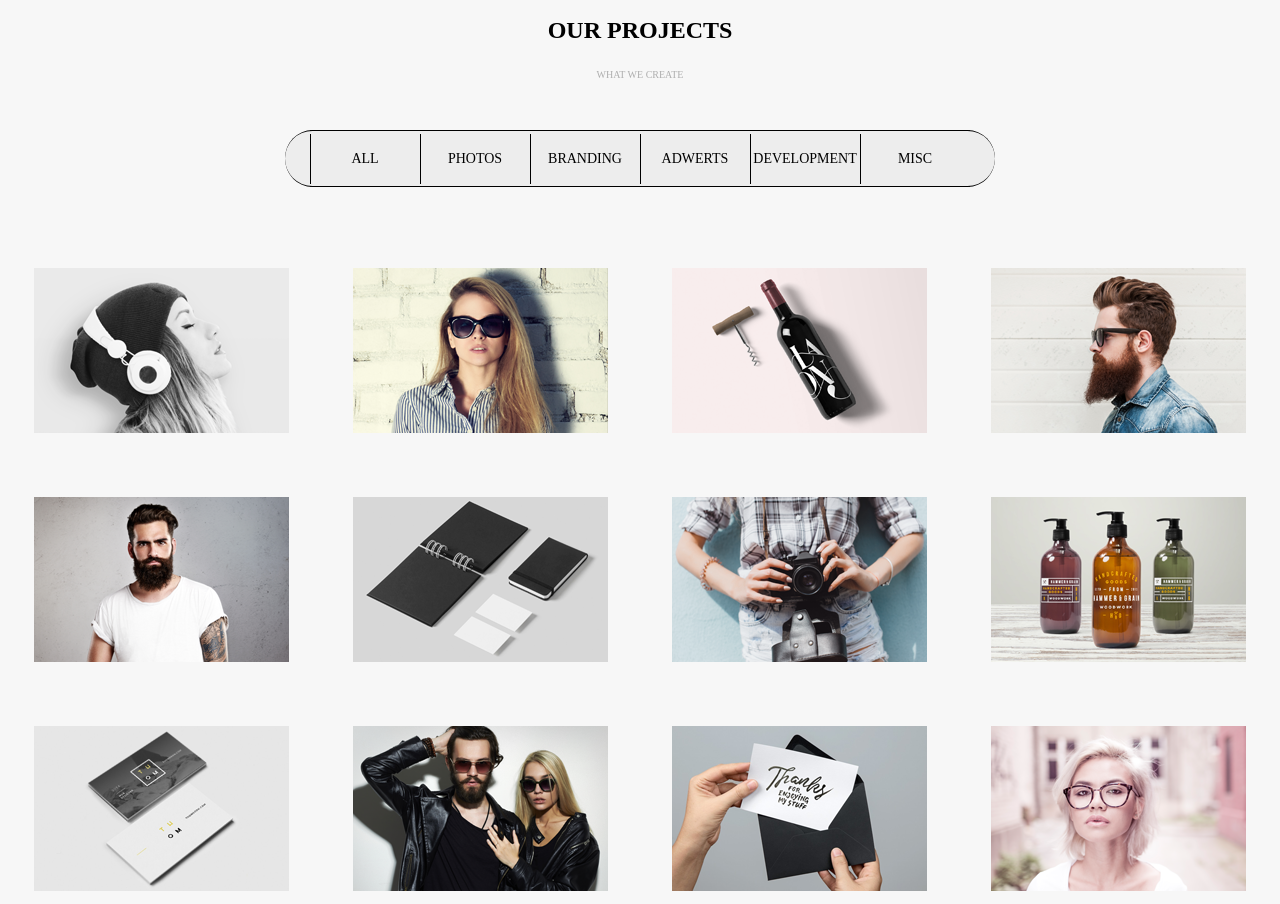
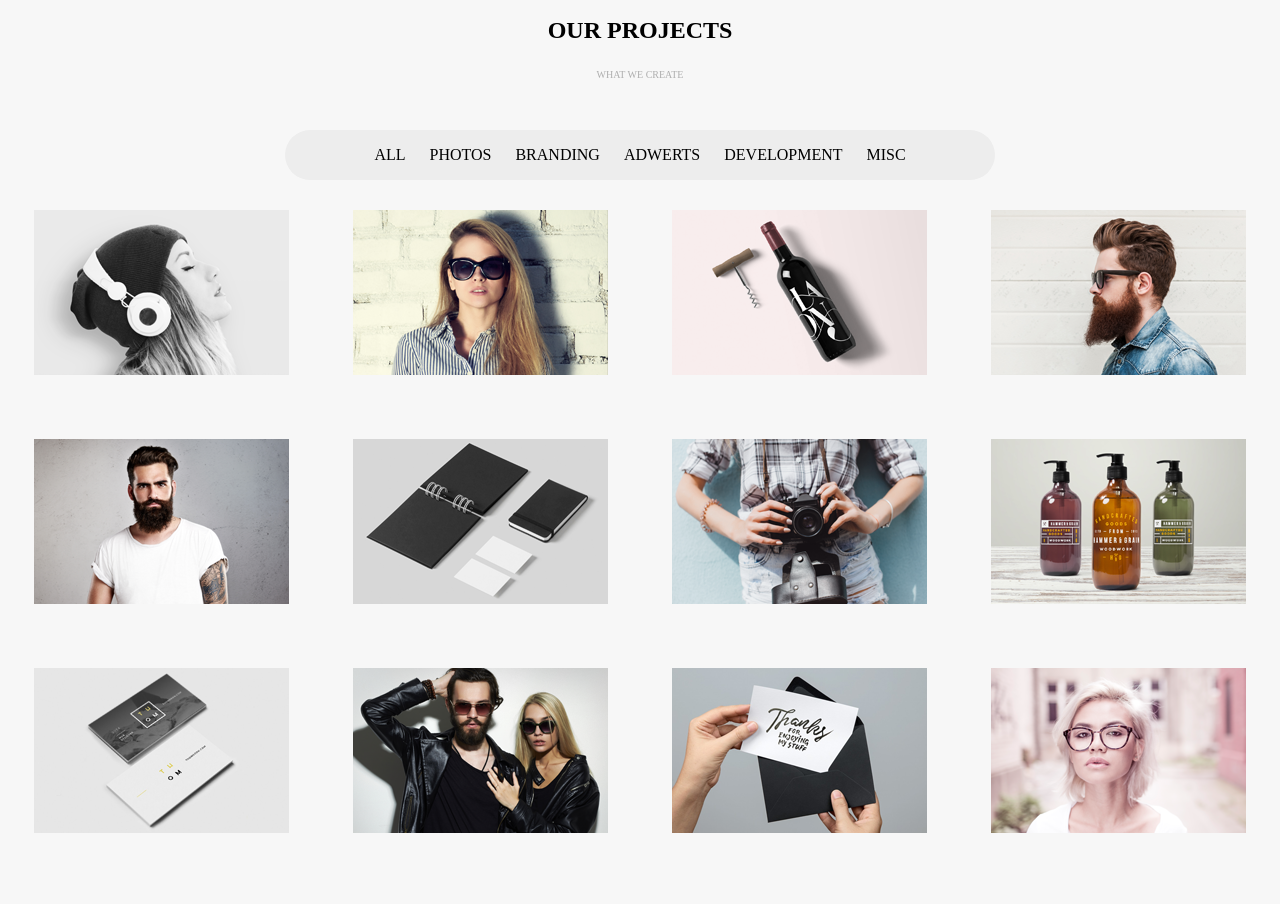
Before and after one commit to grzegorzgebala/awax-project, a website: page index.html in a window 1280 px wide. Shown: the part 1746-2650 px from the top of the page. Drawn offline with Linux system fonts and the light colour scheme.

Commit message:
Menu small reapir

```diff
--- a/index.html
+++ b/index.html
@@ -83,26 +83,16 @@
 				<section  class="projects">
 					<h2>OUR PROJECTS</h2>
 					<p class="who">WHAT WE CREATE</p>
-					<div class="buttons">
-						<div class="projects_button first_button">ALL
-							<div class="line"></div>
-						</div>
-						<div class="projects_button">PHOTOS
-							<div class="line"></div>
-						</div>
-						<div class="projects_button">BRANDING
-							<div class="line"></div>
-						</div>
-						<div class="projects_button">ADWERTS
-							<div class="line"></div>
-						</div>
-						<div class="projects_button">DEVELOPMENT
-							<div class="line"></div>
-						</div>
-						<div class="projects_button last_button">MISC
-							<div class="line"></div>
-						</div>
-					</div>
+					<nav>
+						<ul>
+							<li>ALL</li>
+							<li>PHOTOS</li>
+							<li>BRANDING</li>
+							<li>ADWERTS</li>
+							<li>DEVELOPMENT</li>
+							<li>MISC</li>
+						</ul>
+					</nav>
 					<div class="l1">
 						<img src="images/img1.png" alt="img1">
 						<img src="images/img2.png" alt="img2">
--- a/sass/style.scss
+++ b/sass/style.scss
@@ -205,83 +205,30 @@ body {
   flex-direction: column;
   background-color: rgb(247, 247, 247);
 
-  .buttons {
-    display: flex;
-    justify-content: center;
-    flex-direction: row;
-    align-items: center;
-    margin-bottom: 4%;
-    position: relative;
+  nav {
+    background: rgb(237, 237, 237);
+    border-radius: 50px;
+    width: 710px;
 
-    .projects_button {
-      height: 55px;
-      width: 110px;
-      border-top: 1px solid black;
-      border-bottom: 1px solid black;
+    ul {
+      padding: 0;
       text-align: center;
-      line-height: 55px;
-      font-size: 14px;
-      background-color: rgb(237, 237, 237);
+
+      li {
+        display: inline;
+        margin: 10px;
+        width: 100px;
+      }
+
+      li:hover {
+        border-bottom: 5px solid #b88b58;
+      }
     }
-
-    .projects_button:before {
-      content: " ";
-      display: flex;
-      position: absolute;
-      height: 50px;
-      margin-top: 3px;
-      border-right: 1px solid black;
-    }
-  }
-
-  .buttons:before {
-    content: " ";
-    display: block;
-    border-top: 1px solid black;
-    border-bottom: 1px solid black;
-    width: 55px;
-    height: 55px;
-    border-top-left-radius: 50%;
-    border-bottom-left-radius: 50%;
-    background-color: rgb(237, 237, 237);
-    position: absolute;
-    left: -25px;
-  }
-
-  .buttons:after {
-    content: " ";
-    display: block;
-    border-top: 1px solid black;
-    border-bottom: 1px solid black;
-    width: 55px;
-    height: 55px;
-    border-top-right-radius: 50%;
-    border-bottom-right-radius: 50%;
-    background-color: rgb(237, 237, 237);
-    position: absolute;
-    right: -25px;
-  }
-
-  .line {
-    width: 100px;
-    background-color: #b88b58;
-    height: 5px;
-    display: none;
-    position: relative;
-    bottom: 5px;
-    margin-left: 5px;
   }
 
   .l1 img {
     margin: 30px 30px;
   }
-
-  .projects_button:hover {
-      .line {
-        display: block;
-      }
-  }
-
 }
 
 .our_team {
```
Also changed, not shown: css/style.css.
